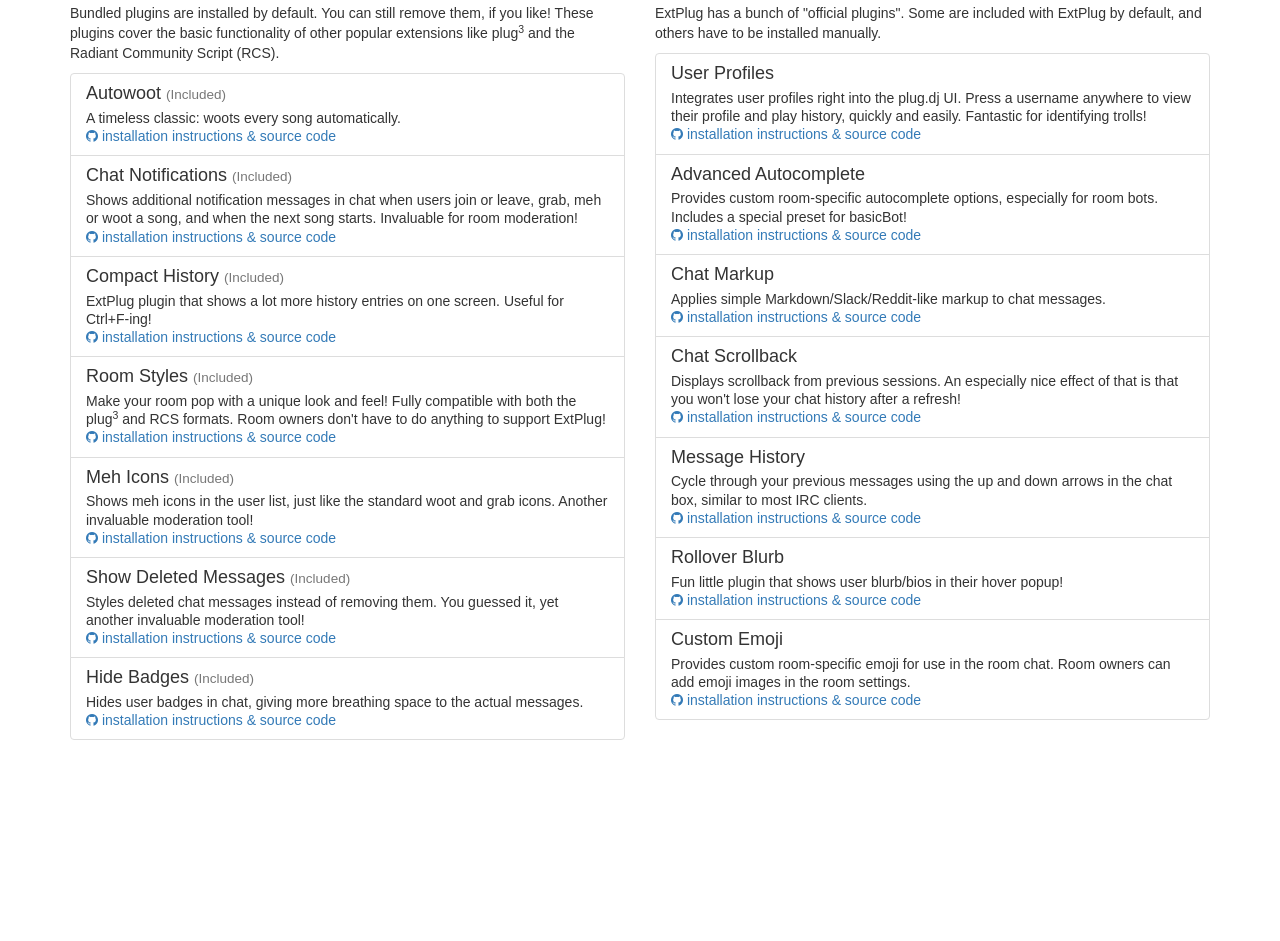
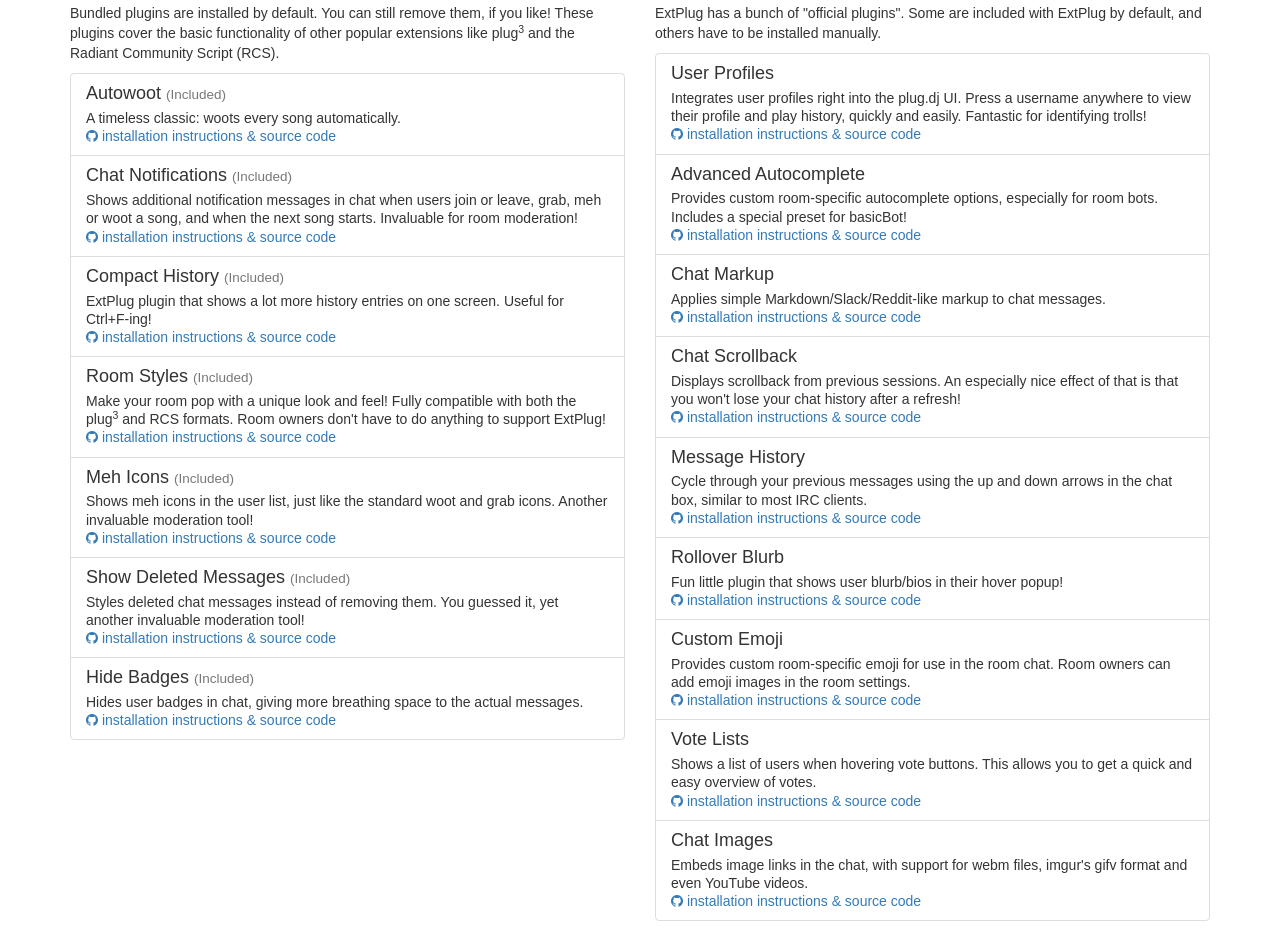
Before and after one commit to ExtPlug/extplug.github.io, a plain HTML site: page index.html in a window 1280 px wide. Shown: the part 671-1612 px from the top of the page. Before the commit the page ends 1431 px from the top, so only its background shows below. Drawn offline with nearby package versions, Linux system fonts and the light colour scheme.

Commit message:
add vote-lists and chat-images

```diff
--- a/index.html
+++ b/index.html
@@ -275,6 +275,28 @@
                 </a>
               </p>
             </li>
+            <li class="list-group-item" data-plugin="vote-lists">
+              <h4 class="list-group-item-heading">Vote Lists</h4>
+              <p class="list-group-item-text">
+                Shows a list of users when hovering vote buttons. This allows
+                you to get a quick and easy overview of votes.<br>
+                <a href="https://github.com/ExtPlug/vote-lists">
+                  <i class="fa fa-github"></i>
+                  installation instructions &amp; source code
+                </a>
+              </p>
+            </li>
+            <li class="list-group-item" data-plugin="chat-images">
+              <h4 class="list-group-item-heading">Chat Images</h4>
+              <p class="list-group-item-text">
+                Embeds image links in the chat, with support for webm files,
+                imgur's gifv format and even YouTube videos.<br>
+                <a href="https://github.com/ExtPlug/chat-images">
+                  <i class="fa fa-github"></i>
+                  installation instructions &amp; source code
+                </a>
+              </p>
+            </li>
           </ul>
         </div>
       </div>
```
